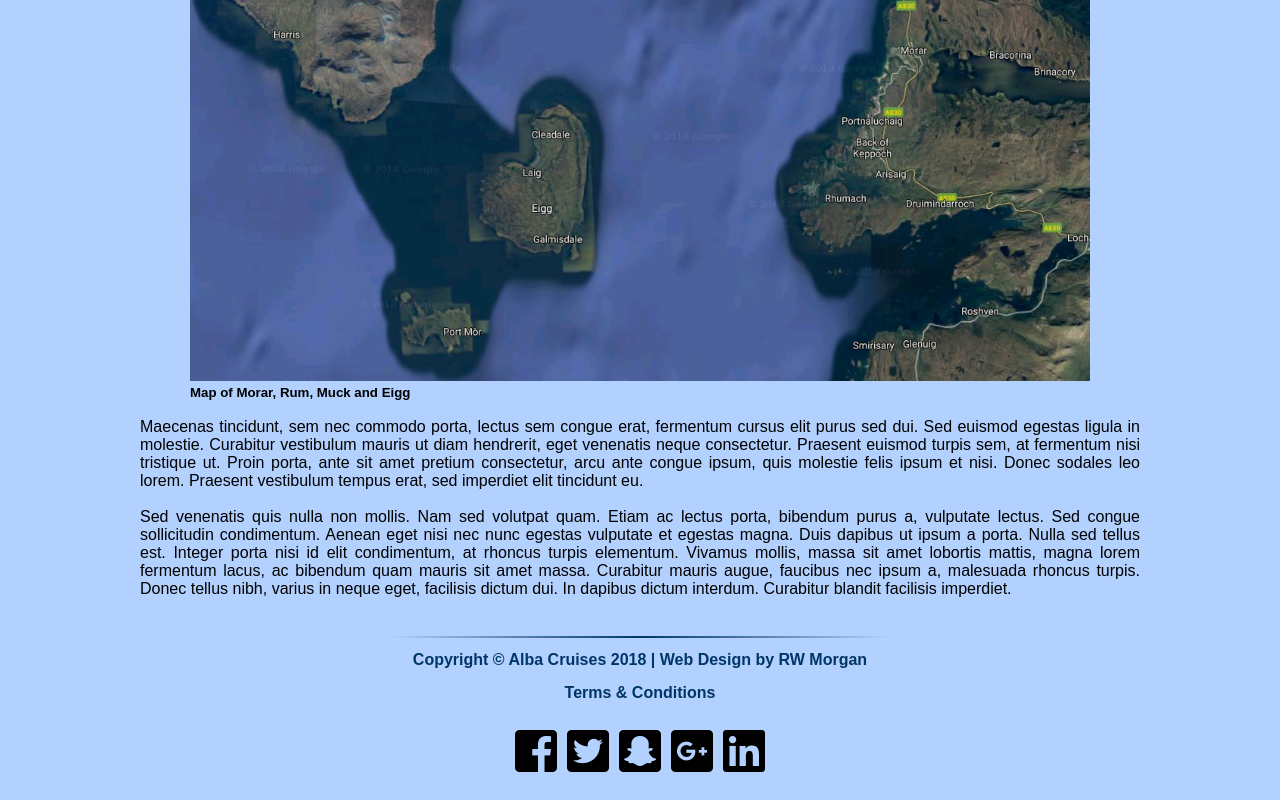
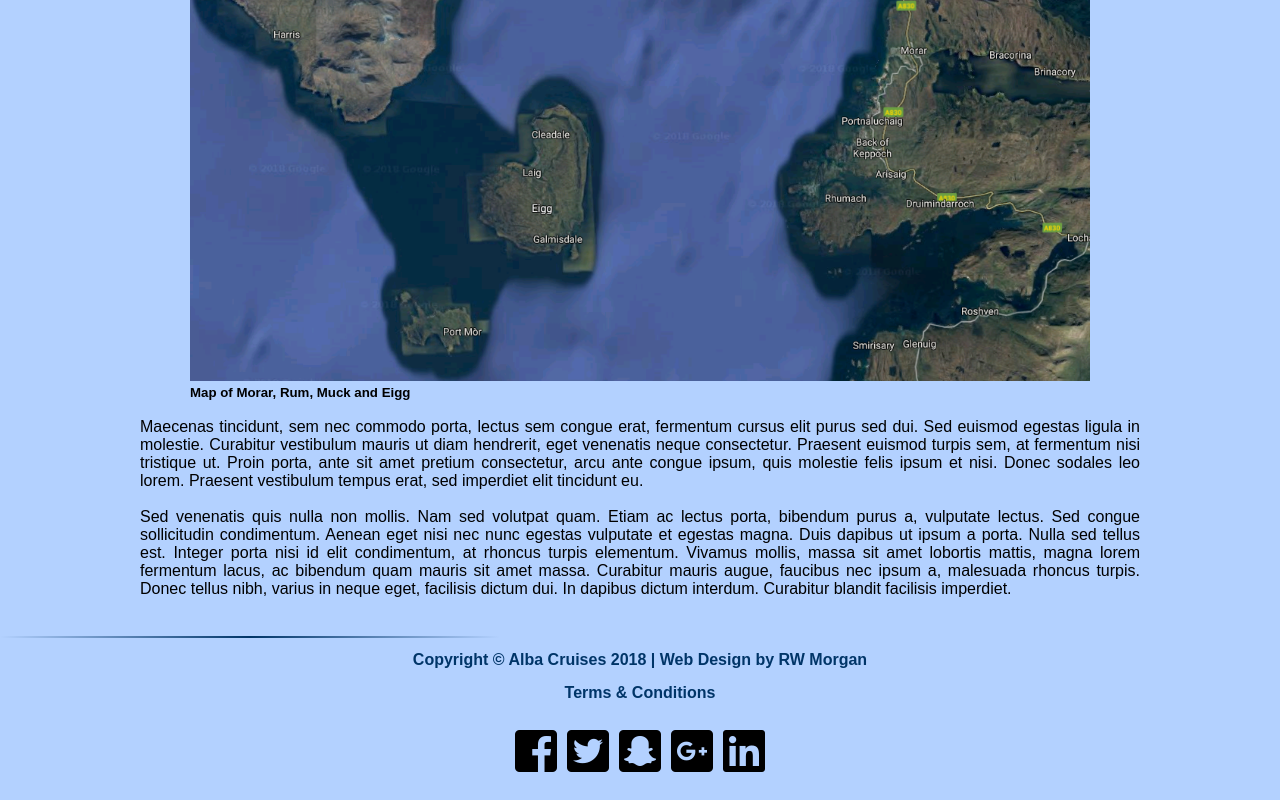
Before and after one commit to AllusInteractive/alba-cruises, an Angular app: page /home in a window 1280 px wide. Shown: the part 510-1310 px from the top of the page. Built offline with nearby package versions, Linux system fonts and the light colour scheme; a web font is replaced by a local one.

Commit message:
fixed issue with footer being too wide

```diff
--- a/src/app/app.component.css
+++ b/src/app/app.component.css
@@ -10,10 +10,10 @@ footer::before {
     content: '';
     position: absolute;
     display: block;
-    width: 500px;
+    width: 100%;
+    max-width: 500px;
     height: 2px;
-    left: 50%;
-    margin-left: -250px;
+    left: 0;
     background: linear-gradient(to right,rgba(158,161,168,0) 0,#003568 50%,rgba(158,161,168,0) 100%)
 }
 
```
